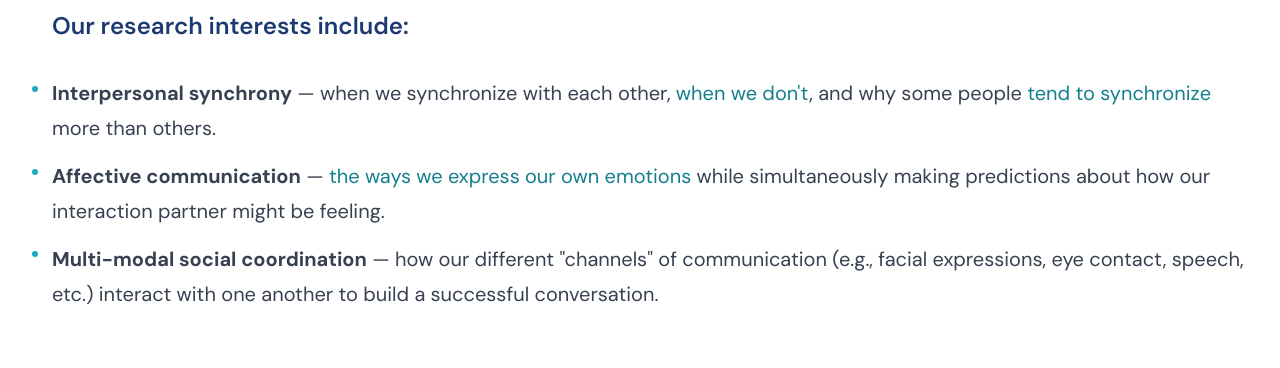
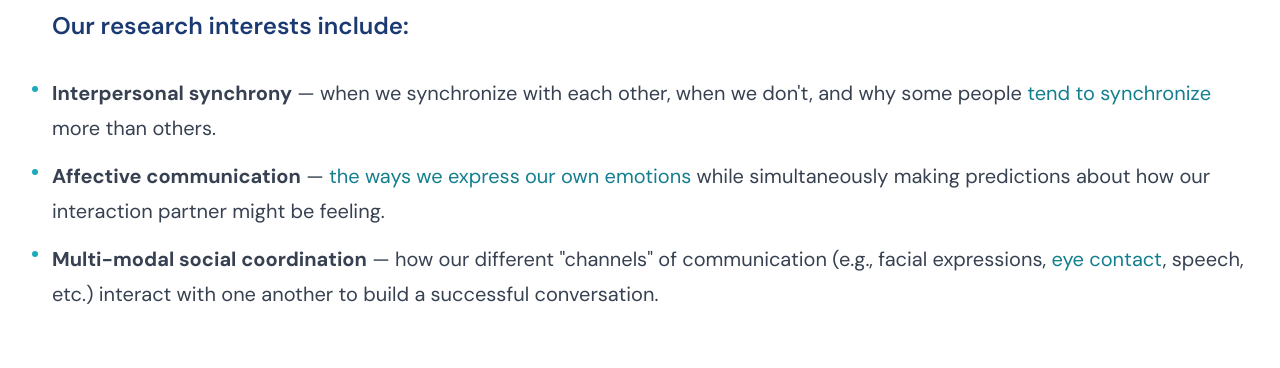
Before and after one commit to sophiewohltjen/lab-website, a plain HTML site: page index.html in a window 1280 px wide. Shown: the part 700-1068 px from the top of the page. Drawn offline with Linux system fonts and the light colour scheme.

Commit message:
Move eye contact link in home page

```diff
--- a/index.html
+++ b/index.html
@@ -55,9 +55,9 @@
     <p class="hero-lead">We study the rhythms of human connection.</p>
     <p class="hero-subhead">Our research interests include:</p>
     <ul class="hero-list">
-      <li><strong>Interpersonal synchrony</strong> — when we synchronize with each other, <a href="https://www.pnas.org/doi/abs/10.1073/pnas.2106645118">when we don't</a>, and why some people <a href="https://www.nature.com/articles/s41598-023-29776-6">tend to synchronize</a> more than others.</li>
+      <li><strong>Interpersonal synchrony</strong> — when we synchronize with each other, when we don't, and why some people <a href="https://www.nature.com/articles/s41598-023-29776-6">tend to synchronize</a> more than others.</li>
       <li><strong>Affective communication</strong> — <a href="https://doi.org/10.1080/02699931.2024.2446945">the ways we express our own emotions</a> while simultaneously making predictions about how our interaction partner might be feeling.</li>
-      <li><strong>Multi-modal social coordination</strong> — how our different "channels" of communication (e.g., facial expressions, eye contact, speech, etc.) interact with one another to build a successful conversation.</li>
+      <li><strong>Multi-modal social coordination</strong> — how our different "channels" of communication (e.g., facial expressions, <a href="https://www.pnas.org/doi/abs/10.1073/pnas.2106645118">eye contact</a>, speech, etc.) interact with one another to build a successful conversation.</li>
     </ul>
     <div class="hero-links">
       <a href="/research/" class="btn btn-primary">Learn More</a>
```
